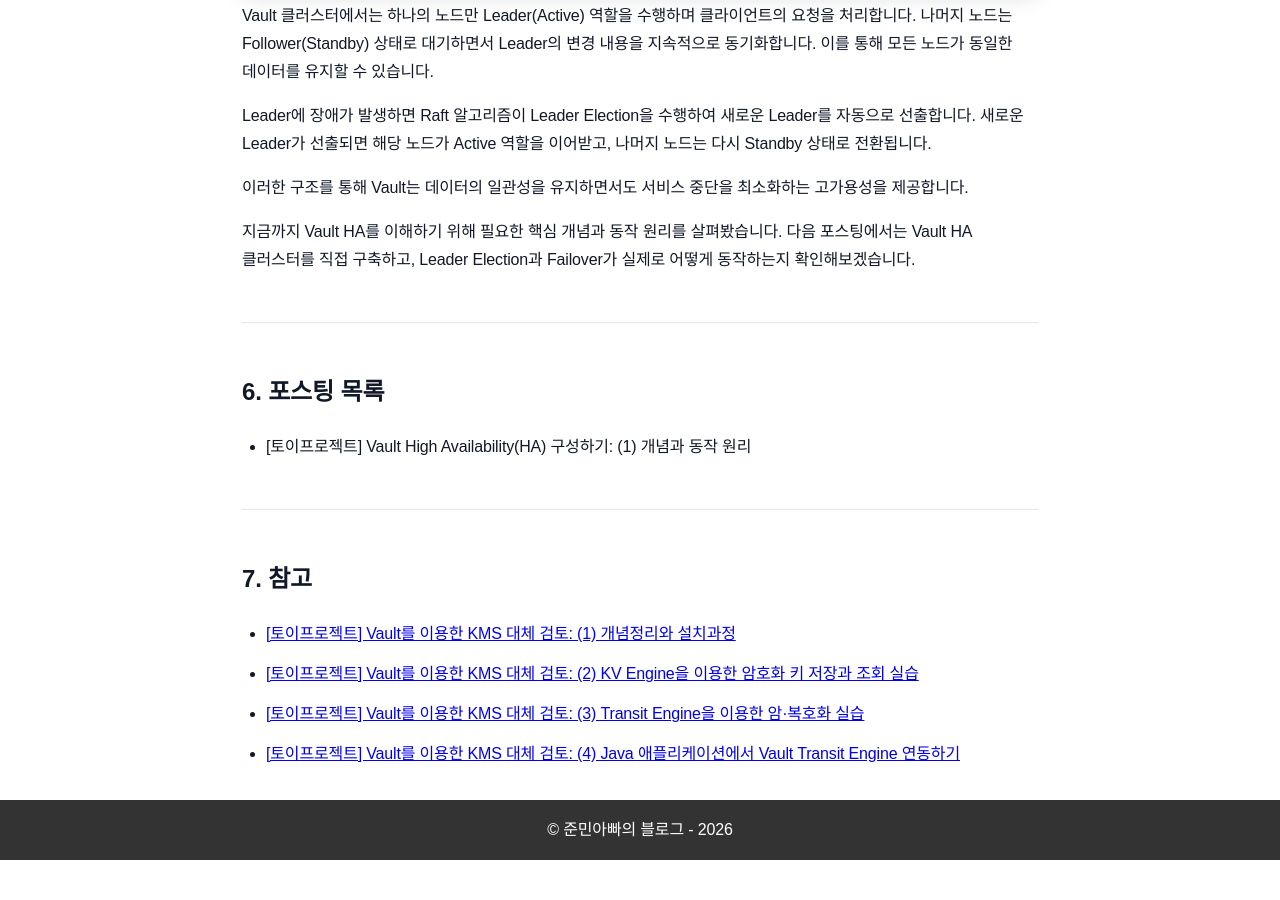
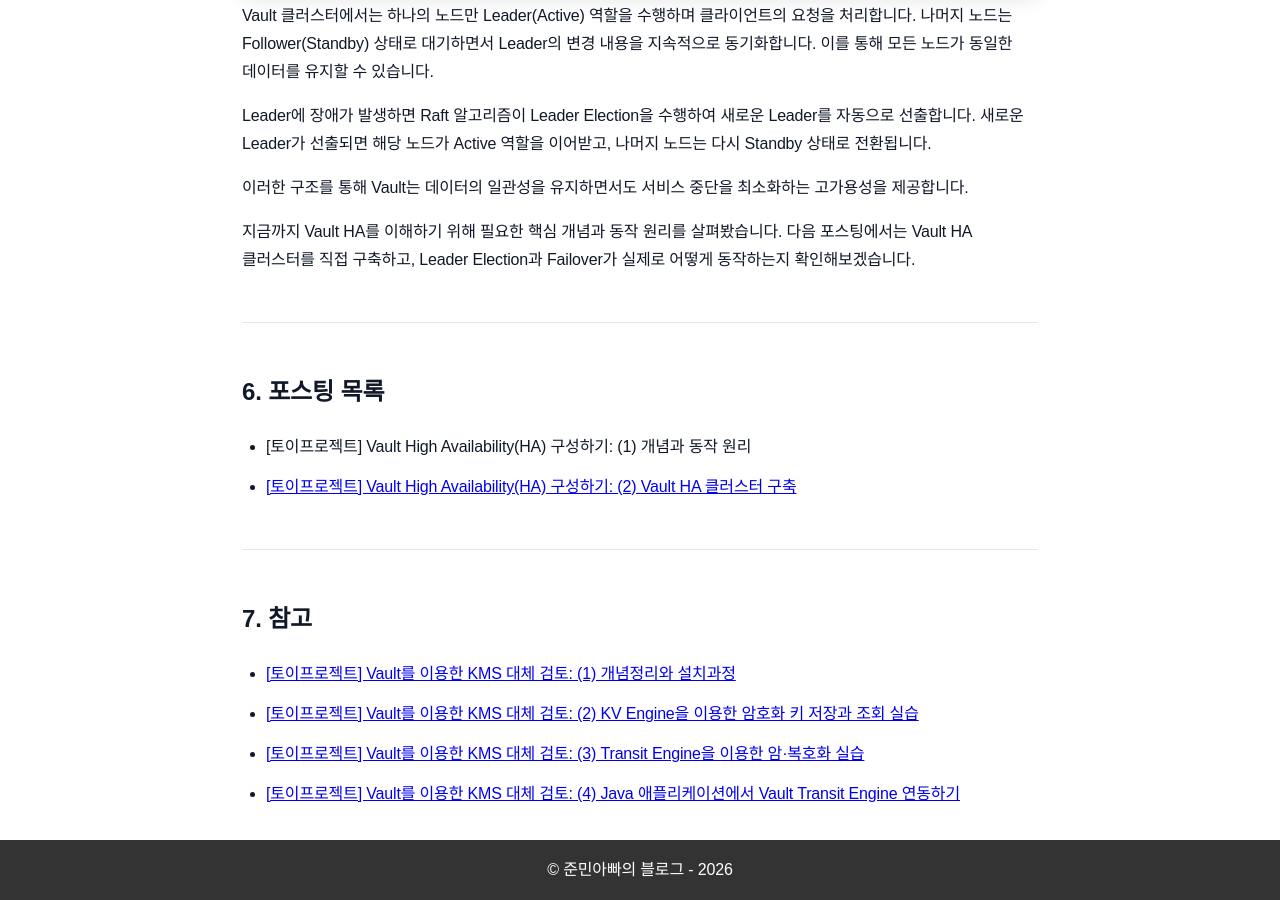
Before and after one commit to sanghoon-lee/sanghoon-lee.github.io, a Jekyll site: the page built from _posts/2026-06-26-vault-ha.md, in a window 1280 px wide and 900 px high, scrolled down 4283 px. Built offline with Jekyll 4.4.1, drawn with Linux system fonts in a browser that asks for light colours; nearby versions of some CDN libraries; comment, search, counter and statistics services are not loaded; before the commit the page ends 5143 px from its top, so only the background shows below that.

Commit message:
vault ha 포스팅 2부  추가중

```diff
--- a/_posts/2026-06-26-vault-ha.md
+++ b/_posts/2026-06-26-vault-ha.md
@@ -148,6 +148,7 @@ Leader에 장애가 발생하면 Raft 알고리즘이 Leader Election을 수행
 ## 6. 포스팅 목록
 
 * [토이프로젝트] Vault High Availability(HA) 구성하기: (1) 개념과 동작 원리
+* [[토이프로젝트] Vault High Availability(HA) 구성하기: (2) Vault HA 클러스터 구축](https://sanghoon-lee.github.io/2026/06/26/vault-ha2/)
 
 ---
 
```
